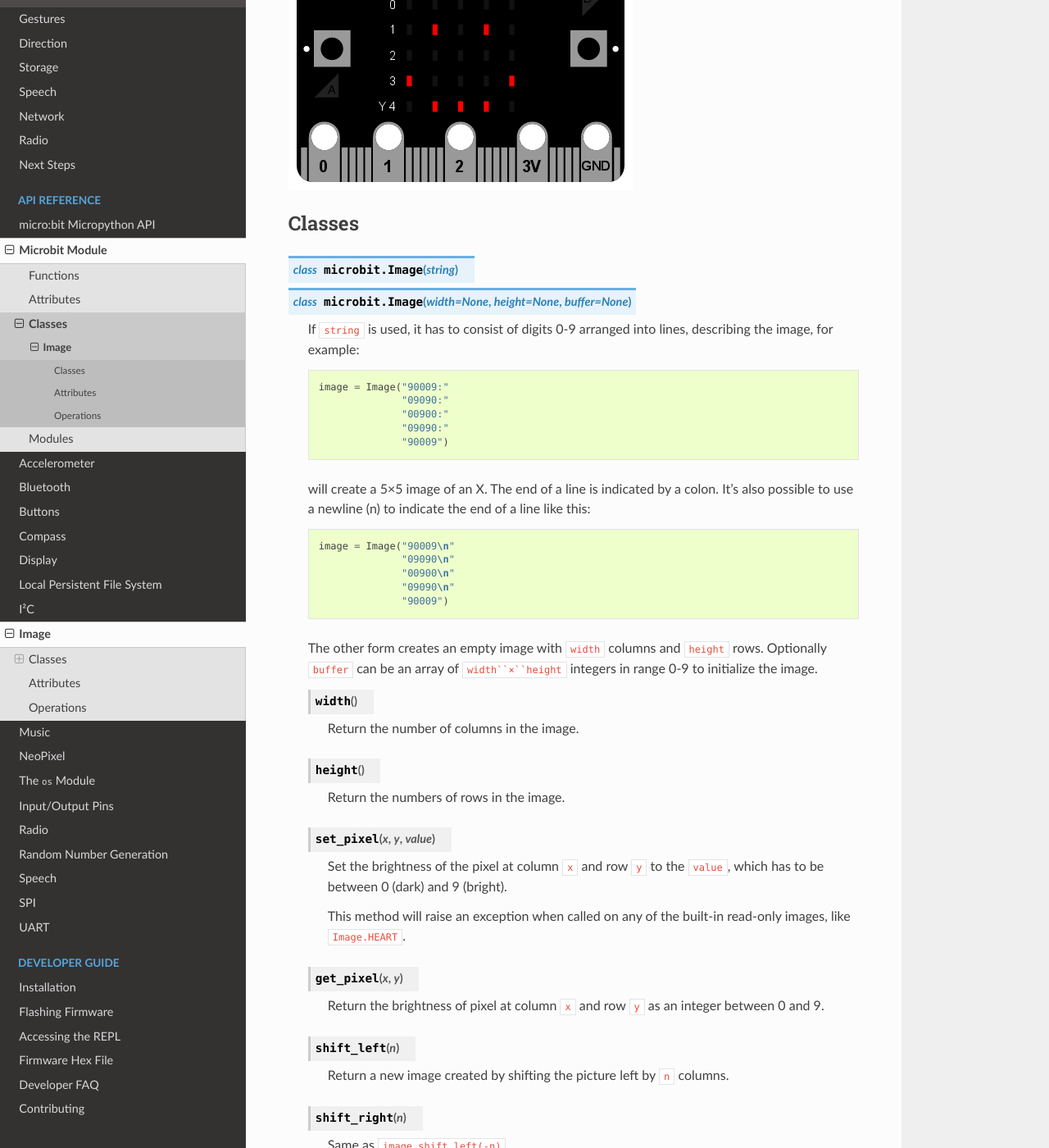
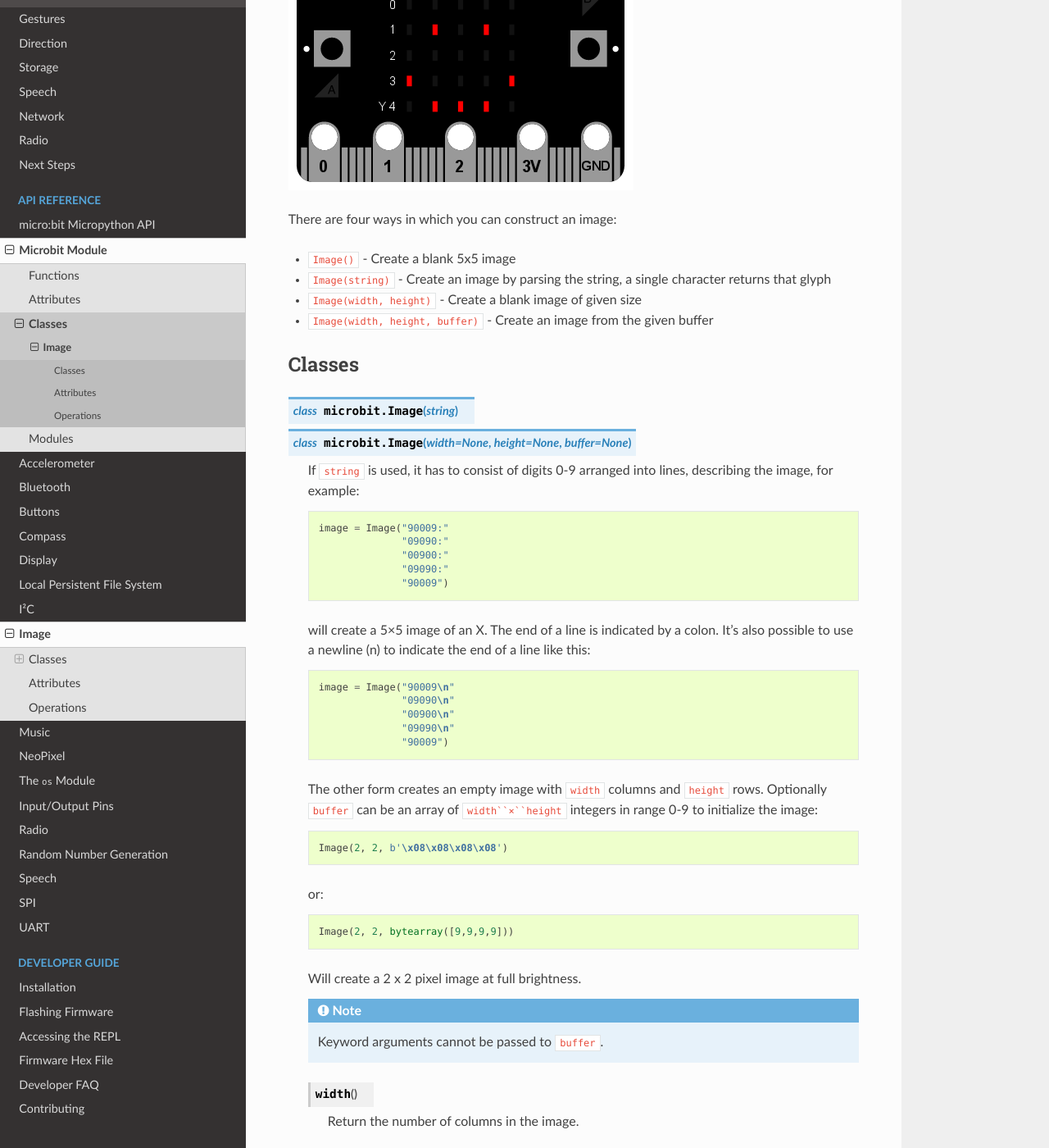
Before and after one commit to bbcmicrobit/micropython, a Sphinx documentation site: the page built from docs/image.rst, in a window 1280 px wide and 1400 px high, scrolled down 414 px. Shown: the whole window at 82% size. Built offline with Sphinx 7.4.7 and the Read the Docs theme 2.0.0, drawn with Linux system fonts in a browser that asks for light colours.

Commit message:
docs: Add constructor info to image.rst (#582)

```diff
--- a/docs/image.rst
+++ b/docs/image.rst
@@ -10,6 +10,18 @@ the ``display`` API::
     display.show(Image.HAPPY)
 
 .. image:: image-smile.png
+
+There are four ways in which you can construct an image:
+
+- ``Image()`` - Create a blank 5x5 image
+
+- ``Image(string)`` - Create an image by parsing the string, a single character
+  returns that glyph
+
+- ``Image(width, height)`` - Create a blank image of given size
+
+- ``Image(width, height, buffer)`` - Create an image from the given buffer
+
 
 Classes
 =======
@@ -39,8 +51,19 @@ Classes
 
     The other form creates an empty image with ``width`` columns and
     ``height`` rows. Optionally ``buffer`` can be an array of
-    ``width``×``height`` integers in range 0-9 to initialize the image.
+    ``width``×``height`` integers in range 0-9 to initialize the image::
 
+        Image(2, 2, b'\x08\x08\x08\x08')
+
+    or::
+
+    	Image(2, 2, bytearray([9,9,9,9]))
+
+    Will create a 2 x 2 pixel image at full brightness.
+
+    .. note::
+
+        Keyword arguments cannot be passed to ``buffer``.
 
     .. py:method:: width()
 
```
